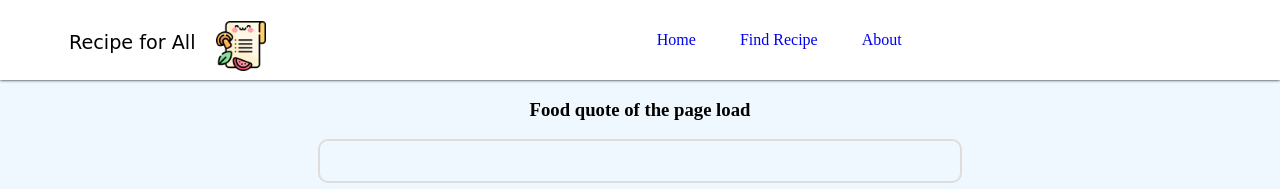
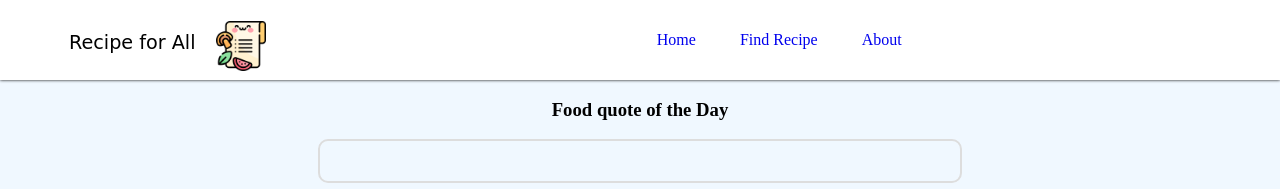
Before and after one commit to INST377-UMD/inst377-group-project-angelaboley1, a website: page public/about.html in a window 1280 px wide. Shown: the top 189 px of the page. Drawn offline with nearby package versions, Linux system fonts and the light colour scheme; no server answers.

Commit message:
Fixed error in about.html

```diff
--- a/public/about.html
+++ b/public/about.html
@@ -65,7 +65,7 @@
         </ul>
     </header>
      <div class="quoteBox">
-        <h3 class="quote">Food quote of the page load</h3>
+        <h3 class="quote">Food quote of the Day</h3>
         <p class="quoteArea"></p>
     </div>
     <div class="recipeOfDay">
```
